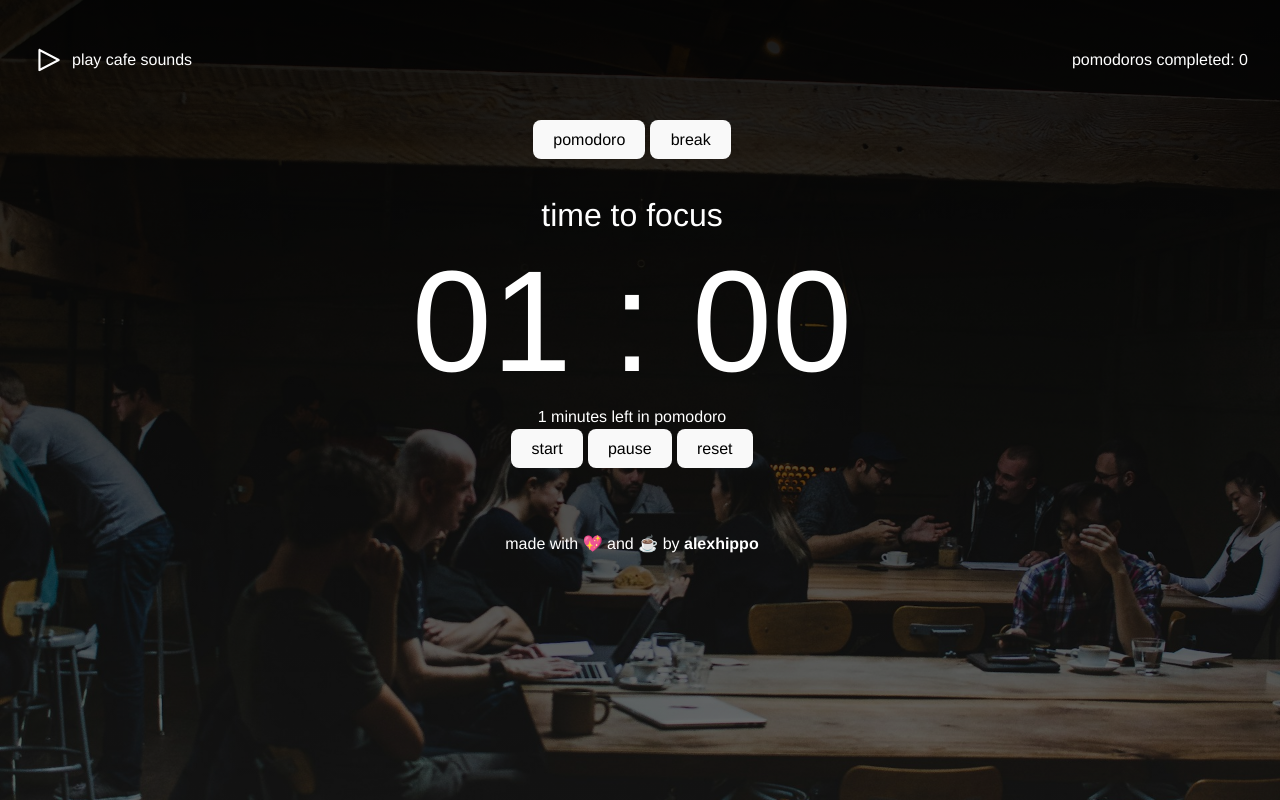
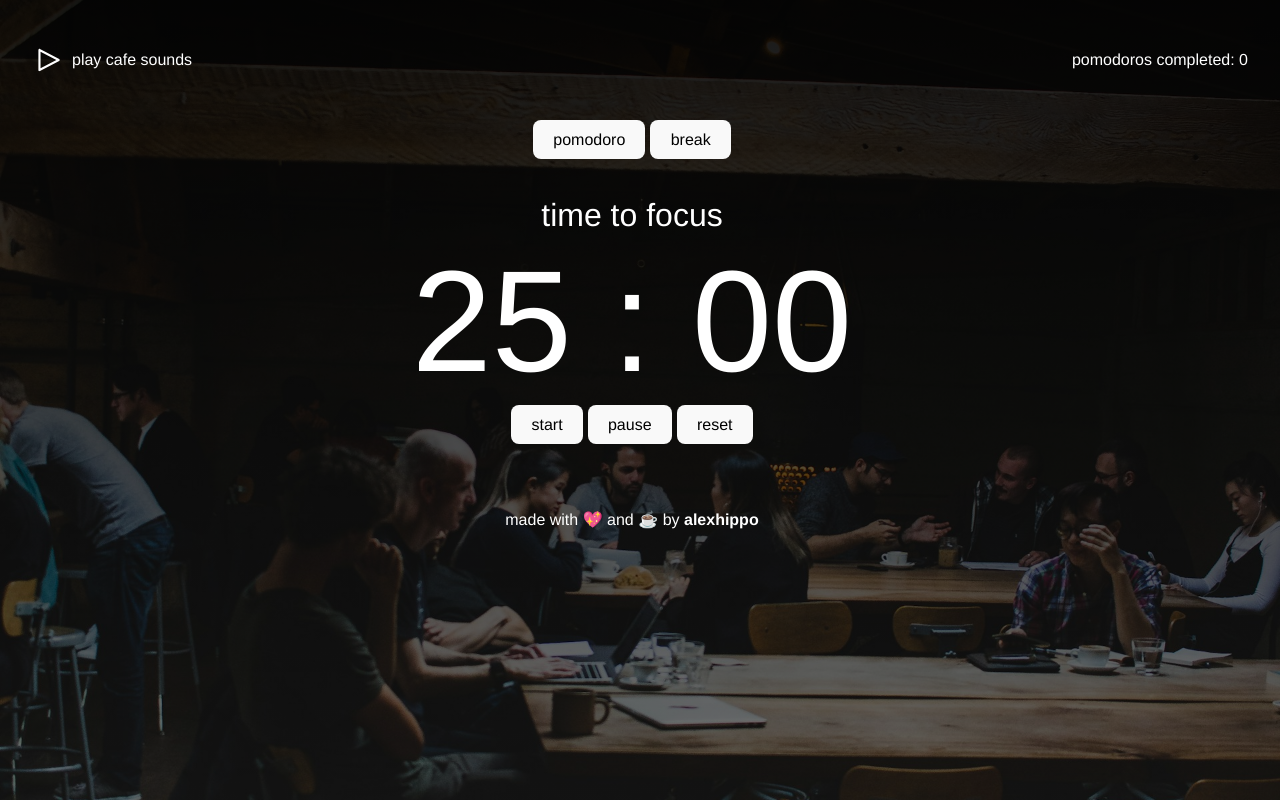
Before and after one commit to alexhippo/cafe-pomodoro, a React (Vite) app: page / in a window 1280 px wide. Built offline with nearby package versions, Linux system fonts and the light colour scheme.

Commit message:
Use 25 Pomodoro minutes, hide the status message to non screen reader users

```diff
--- a/src/App.tsx
+++ b/src/App.tsx
@@ -5,7 +5,7 @@ import RoundsDisplay from "./components/RoundsDisplay";
 import AudioPlayer from "./components/AudioPlayer";
 
 // global time variables
-const TIME_POMODORO_MINUTES = 1;
+const TIME_POMODORO_MINUTES = 25;
 const TIME_POMODORO = TIME_POMODORO_MINUTES * 60;
 const TIME_BREAK_MINUTES = 5;
 const TIME_BREAK = TIME_BREAK_MINUTES * 60;
@@ -142,7 +142,7 @@ function App() {
           </button>
         </div>
         <Timer type={timerType} time={time} />
-        <span role="status">
+        <span role="status" className="screenReaderOnlyTimer">
           {statusMessage}
         </span>
         <div className="controls">
```
